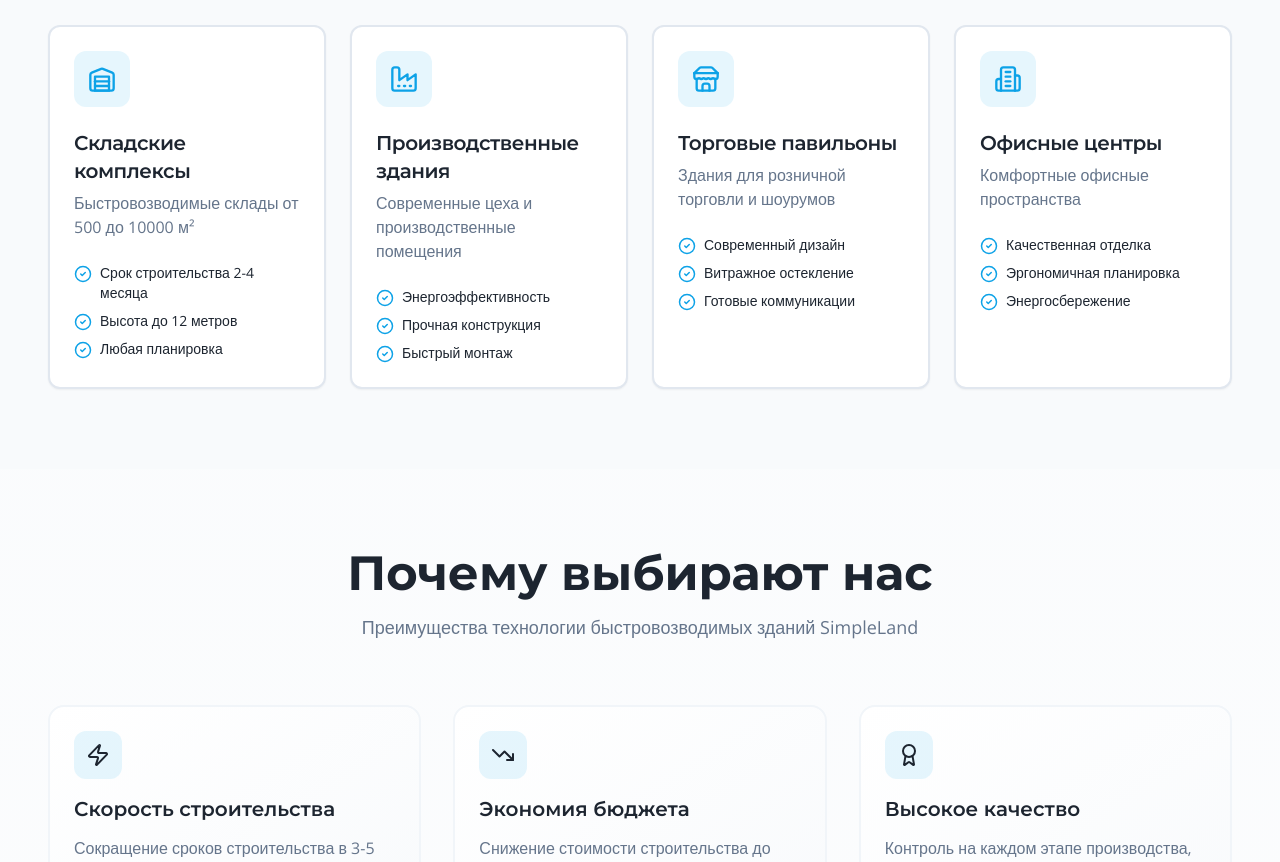
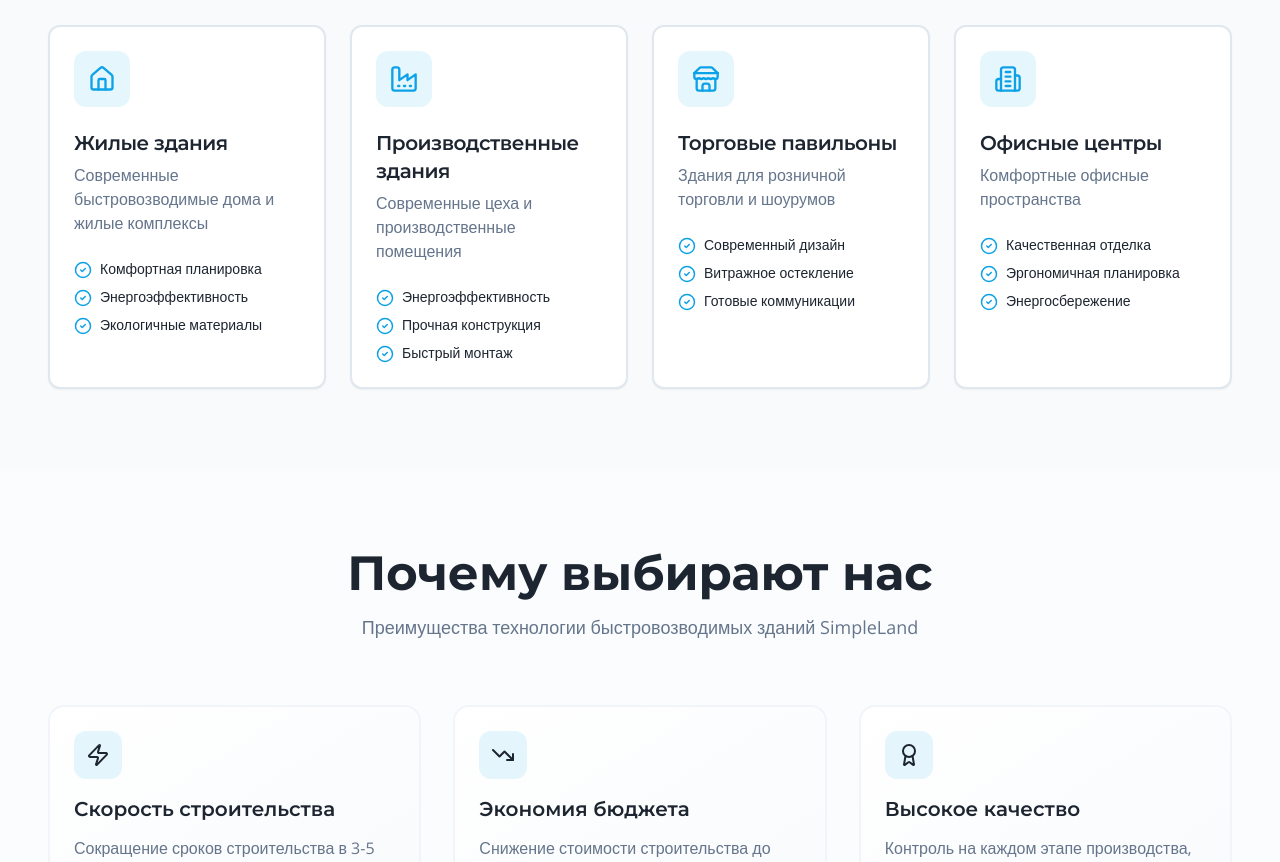
Before and after one commit to pr-poehali-dev/simpleland-website-creation, a React (Vite) app: page / in a window 1280 px wide. Shown: the part 1020-1882 px from the top of the page. Built offline with nearby package versions, Linux system fonts and the light colour scheme.

Commit message:
Добавление жилых зданий в проект

```diff
--- a/src/pages/Index.tsx
+++ b/src/pages/Index.tsx
@@ -14,10 +14,10 @@ const Index = () => {
 
   const products = [
     {
-      title: 'Складские комплексы',
-      description: 'Быстровозводимые склады от 500 до 10000 м²',
-      features: ['Срок строительства 2-4 месяца', 'Высота до 12 метров', 'Любая планировка'],
-      icon: 'Warehouse'
+      title: 'Жилые здания',
+      description: 'Современные быстровозводимые дома и жилые комплексы',
+      features: ['Комфортная планировка', 'Энергоэффективность', 'Экологичные материалы'],
+      icon: 'Home'
     },
     {
       title: 'Производственные здания',
```
